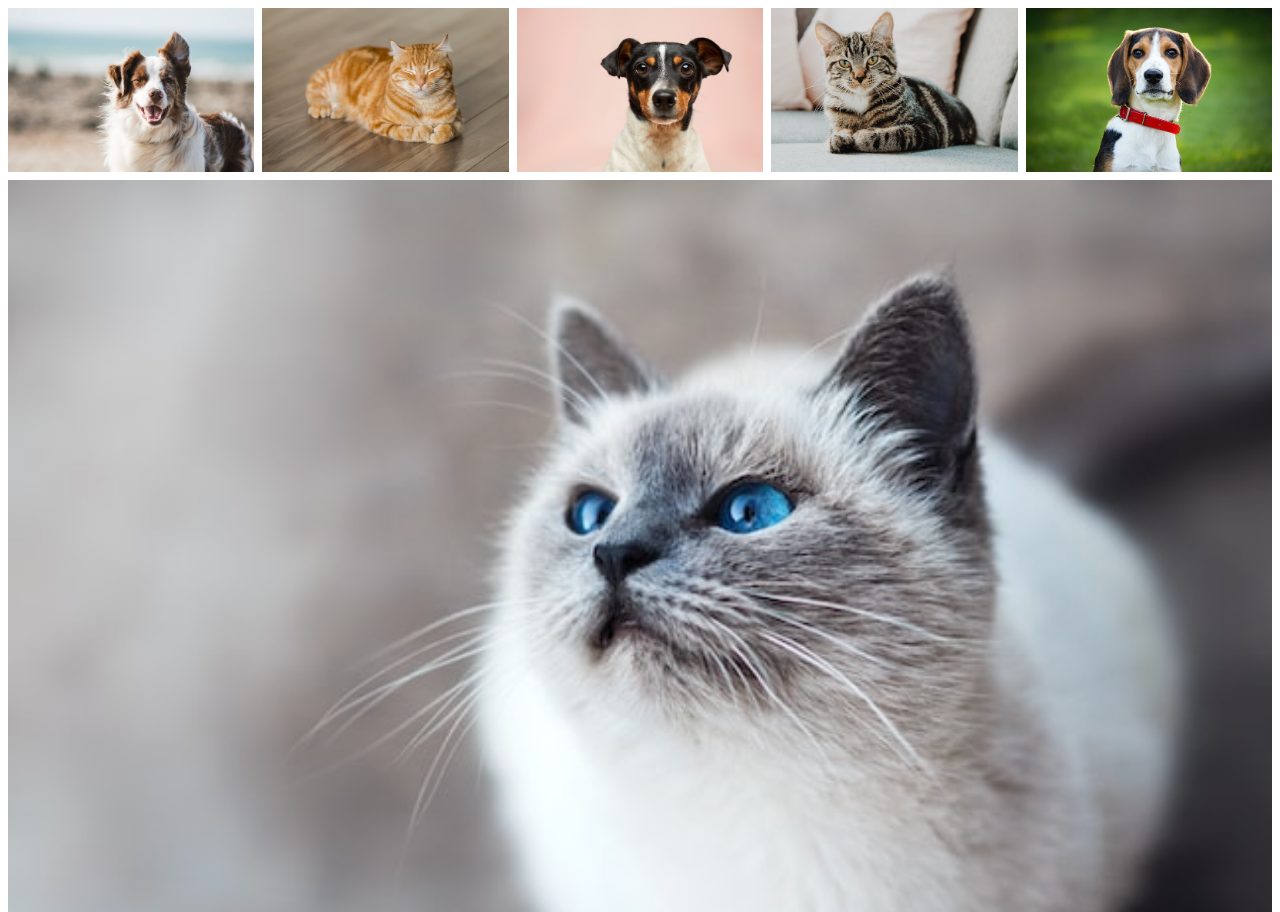
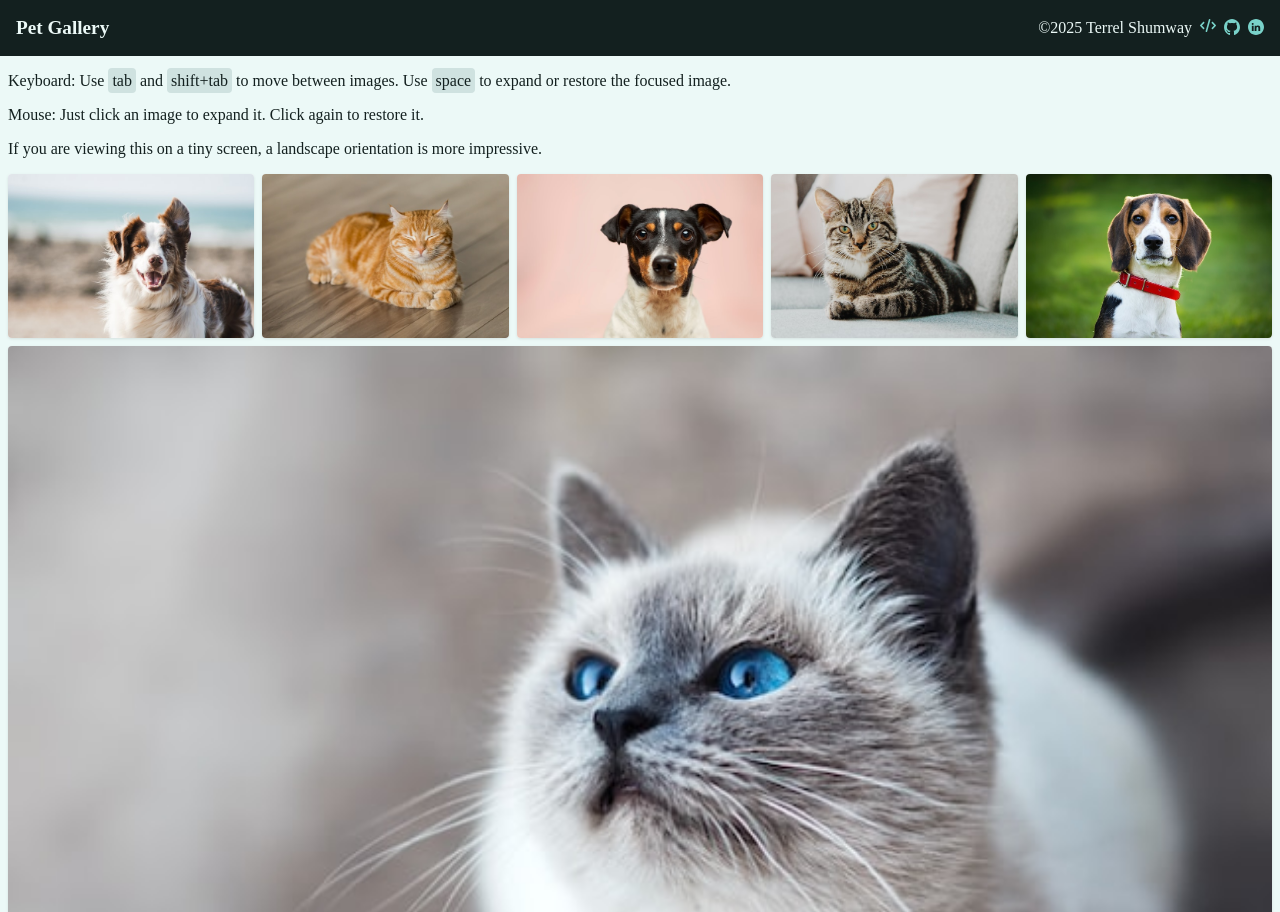
Before and after one commit to terrelcodes/pets, a website built with Vite: page index.html in a window 1280 px wide. Shown: the top 912 px of the page. Built offline with nearby package versions, Linux system fonts and the light colour scheme.

Commit message:
copy page styles to match main site

```diff
--- a/index.html
+++ b/index.html
@@ -6,9 +6,22 @@
         <title>Pet Gallery</title>
     </head>
     <body>
-        <div id="pet-gallery" class="image-container">
-            images loaded dynamicly
-        </div>
+         <header><h1>Pet Gallery</h1>
+          <span>©2025 Terrel Shumway <a href="https://terrelcodes.github.io/pets/"><img src="/code.svg" alt="source code"></a> <a href="https://github.com/terrelcodes/"><img src="/Github.svg" alt="Github"></img></a>
+          <a href="https://www.linkedin.com/in/terrelshumway/"><img src="/LinkedIn.svg" alt="LinkedIn"></img></a></span></header>
+<main>
+    <p>Keyboard: Use <span class="key">tab</span> and <span class="key">shift+tab</span> to move between images. Use <span class="key">space</span> to expand or restore the focused image.</p>
+    <p>Mouse: Just click an image to expand it. Click again to restore it.</p>
+    <p>If you are viewing this on a tiny screen, a landscape orientation is more impressive.</p>
+
+    <section id="pet-gallery" class="image-container">
+            images loaded here
+    </section>
+</main>
+
+
+        </main>
+
         <script src="src/index.ts" type="module"></script>
     </body>
 </html>
--- a/src/index.css
+++ b/src/index.css
@@ -1,28 +1,102 @@
+:root {
+    --color-dark: hsl(174, 25%, 10%);
+    --color-d1: hsl(174, 25%, 15%);
+    --color-d2: hsl(174, 25%, 35%);
+    --color-medium: hsl(174, 25%, 50%);
+    --color-l2: hsl(174, 25%, 65%);
+    --color-l1: hsl(174, 25%, 85%);
+    --color-light: hsl(174, 50%, 95%);
+    --color-dark-link: hsl(174, 50%, 65%);
+    --color-light-link: hsl(174, 50%, 35%);
+}
+
+body {
+    font-family: "Equity Text A", serif;
+    margin: 0;
+    padding: 0;
+    background-color: var(--color-light);
+    color: var(--color-dark);
+}
+
+header {
+    padding: .25rem 1rem;
+    display: flex;
+    gap: 1em;
+    justify-content: space-between;
+    align-items: center;
+    color: var(--color-light);
+    background-color: var(--color-dark);
+}
+
+header img {
+    width: 1em;
+}
+header span{
+    display: flex;
+    flex-wrap:wrap;
+    gap: .5em;
+}
+header a {
+    color: var(--color-dark-link);
+    text-decoration: none;
+}
+h1{
+    font-size: 1.2rem;
+}
+
+main{
+    margin: 0 .5em;
+}
+.key {
+    background-color: var(--color-l1);
+    border: 1px var(--color-l2);
+    border-radius: .25em;
+    padding: .25em;
+    font-weight: 500;
+}
+
 .image-container {
-    max-width:none;
-    line-height: 0;
     margin: 0 auto;
     display: flex;
     flex-wrap: wrap;
-    gap: 0.5em;
+    gap: 0.5em; /* This creates space between your pet items */
 }
 
 .pet-item {
-    flex: 1 220px;
+    /* flex: 1 220px; decomposes to: */
+    flex-grow: 1;
+    flex-shrink: 1; /* Allows items to shrink if not enough space, default is 1 */
+    flex-basis: 220px; /* Initial ideal size */
+
+    /* Define a base state for properties that will transition */
+    box-shadow: 0 1px 3px rgba(0, 0, 0, 0.1); /* A subtle default shadow */
+    /* Or if you want no initial shadow: */
+    /* box-shadow: none; */
+
+    /* --- Transition Definition --- */
+    /* Animate changes to flex-basis and box-shadow */
+    transition-property: flex-basis, box-shadow;
+    transition-duration: 0.4s; /* How long the animation takes */
+    transition-timing-function: ease-in-out; /* The acceleration curve */
+
+    /* Other styles for pet-item for better appearance */
+    background-color: #fff; /* Example background */
+    border-radius: 4px; /* Slightly rounded corners */
+    overflow: hidden; /* Ensures image's object-fit is respected within rounded corners */
+    cursor: pointer;
 }
 
-/*
-  Challenge:
-    - Set the initial main size of .expand to a size larger than 220px
-*/
-.expand{
-    flex-basis:80%;
-    width:250;
-    box-shadow: 3px 3px 5px dodgerblue;
+.pet-item.expand {
+    flex-basis: 80%; /* The item will try to take up 80% of the container's width */
+                    /* This will likely cause other items to wrap to the next line */
+    box-shadow: 3px 3px 5px dodgerblue; /* More prominent shadow when expanded */
+    z-index: 10; /* Optional: bring the expanded item above others if they overlap during transition */
 }
 
-img {
+/* Ensure images within pet-item are styled appropriately */
+.pet-item img { /* Make selector more specific */
     width: 100%;
-    height: 100%;
-    object-fit: cover;
+    height: 100%; /* This makes the image try to fill the .pet-item's dimensions */
+    object-fit: cover; /* This will cover the area, potentially cropping the image */
+    display: block; /* Removes any extra space below the image if it were inline */
 }
--- a/src/index.ts
+++ b/src/index.ts
@@ -1,23 +1,23 @@
-import pets, {Pet} from "./pets"
+import pets, { Pet } from "./pets"
 
-document.addEventListener("DOMContentLoaded",()=>{
+document.addEventListener("DOMContentLoaded", () => {
     const petGallery = document.getElementById("pet-gallery")
-    if(!petGallery){
+    if (!petGallery) {
         return
     }
-    petGallery.innerHTML= pets.map((pet:Pet)=>{
+    petGallery.innerHTML = pets.map((pet: Pet) => {
         return `<div class="pet-item" tabindex="0">
                 <img src="images/${pet.src}" alt="${pet.alt}">
             </div>`
     }).join('')
 
-    document.addEventListener("click",petClicked)
-    document.addEventListener("keydown",petKeyDown)
+    document.addEventListener("click", petClicked)
+    document.addEventListener("keydown", petKeyDown)
 })
 
 
 // maybe this should be in a closure instead of a module level variable
-let focused: HTMLElement|null
+let focused: HTMLElement | null
 
 function togglePetFocus(targetPetElement: HTMLElement) {
     if (focused) {
@@ -27,13 +27,25 @@ function togglePetFocus(targetPetElement: HTMLElement) {
         focused = null;
     } else {
         targetPetElement.classList.add("expand");
-        targetPetElement.scrollIntoView({ behavior: 'smooth', block: 'nearest' });
         focused = targetPetElement;
+
+        const handleScroll = () => {
+            // Ensure 'focused' is up-to-date if you set it after the transition
+            // For this logic, petElement is the one we want to scroll to.
+            if (targetPetElement) { // Check if petElement is still valid (it should be)
+                targetPetElement.scrollIntoView({ behavior: 'smooth', block: 'nearest' });
+            }
+        };
+
+        // Listen for the transition to end on the petElement
+        // The { once: true } option automatically removes the event listener after it fires once.
+        targetPetElement.addEventListener('transitionend', handleScroll, { once: true });
+
     }
 }
 
 
-function petClicked(e:Event){
+function petClicked(e: Event) {
     if (!(e.target instanceof HTMLElement)) {
         // If e.target is null, undefined, or an EventTarget that isn't an HTMLElement, bail out.
         return;
```
Also changed, not shown: public/Github.svg (added), public/LinkedIn.svg (added), public/code.svg (added), 1 other file.
